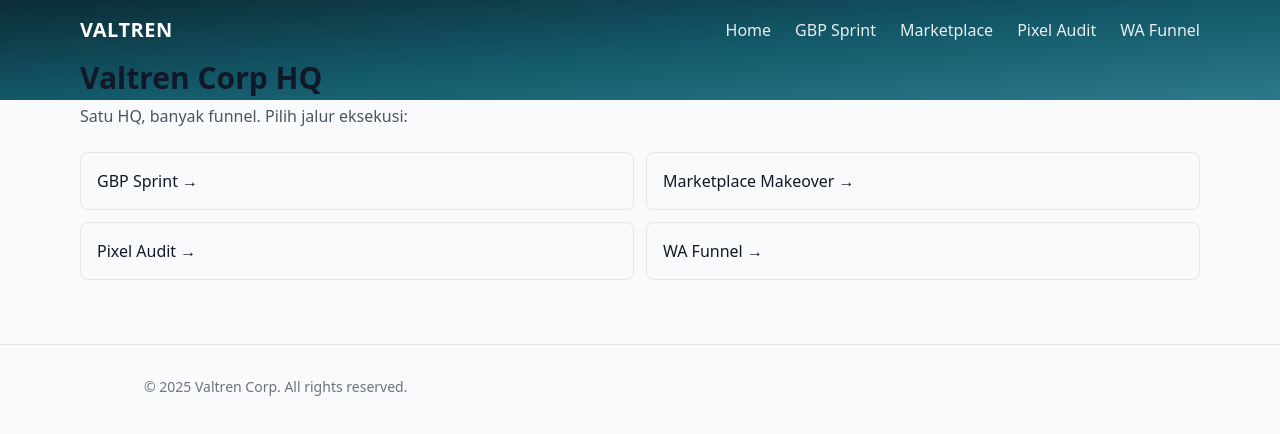
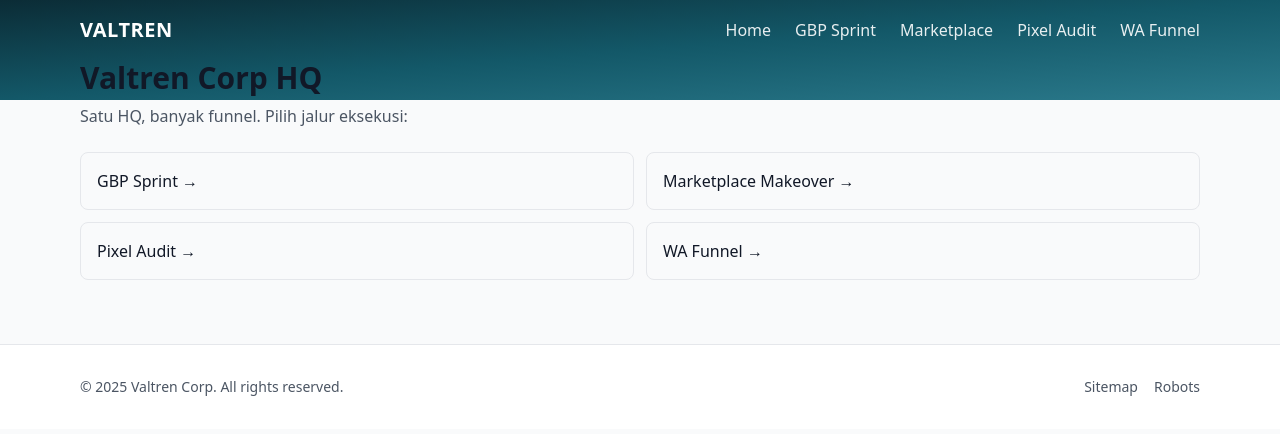
Before and after one commit to fallz331/ValtrenCorp.shop, a Next.js app: page / in a window 1280 px wide. Shown: the top 434 px of the page. Built offline with nearby package versions, Linux system fonts and the light colour scheme.

Commit message:
Update Footer.js

```diff
--- a/components/Footer.js
+++ b/components/Footer.js
@@ -1,8 +1,12 @@
 export default function Footer() {
   return (
-    <footer className="mt-16 border-t">
-      <div className="mx-auto max-w-5xl px-4 py-8 text-sm text-gray-500">
-        © {new Date().getFullYear()} Valtren Corp. All rights reserved.
+    <footer className="mt-16 border-t bg-white">
+      <div className="container py-8 text-sm text-gray-600 flex flex-col sm:flex-row gap-4 sm:items-center sm:justify-between">
+        <p>© {new Date().getFullYear()} Valtren Corp. All rights reserved.</p>
+        <div className="flex gap-4">
+          <a className="hover:text-gray-900" href="/sitemap.xml">Sitemap</a>
+          <a className="hover:text-gray-900" href="/robots.txt">Robots</a>
+        </div>
       </div>
     </footer>
   );
```
